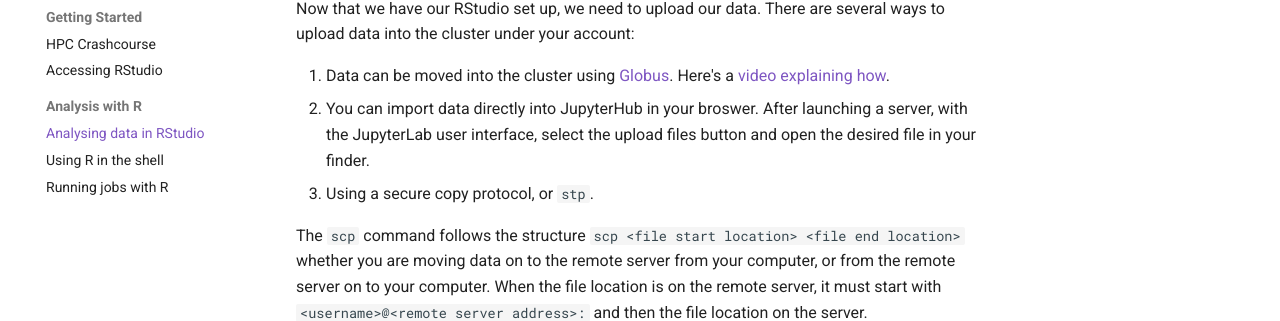
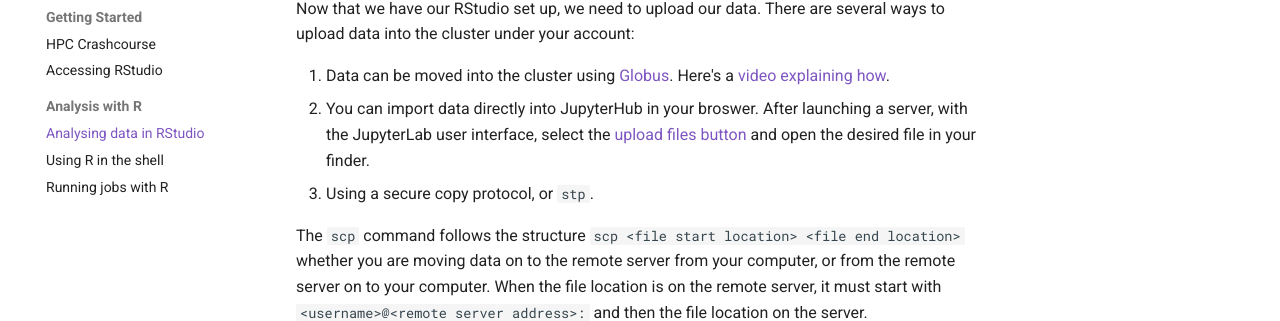
Before and after one commit to finnsdottir/hpc_r_2026, an MkDocs documentation site: the page built from docs/analysing_rstudio.md, in a window 1280 px wide and 900 px high. Shown: the part 184-505 px from the top of the window. Built offline with MkDocs 1.6.1 and Material for MkDocs 9.7.7, drawn with Linux system fonts in a browser that asks for light colours; part of the change alters nothing that is shown.

```diff
--- a/docs/analysing_rstudio.md
+++ b/docs/analysing_rstudio.md
@@ -3,7 +3,7 @@
 Now that we have our RStudio set up, we need to upload our data. There are several ways to upload data into the cluster under your account:
 
 1. Data can be moved into the cluster using [Globus](https://docs.alliancecan.ca/wiki/Globus/en). Here's a [video explaining how](https://www.youtube.com/watch?v=0JJaFV4PEhk).
-2. You can import data directly into JupyterHub in your broswer. After launching a server, with the JupyterLab user interface, select the upload files button and open the desired file in your finder.
+2. You can import data directly into JupyterHub in your broswer. After launching a server, with the JupyterLab user interface, select the [upload files button](./content/upload_file_jupyter.png) and open the desired file in your finder.
 3. Using a secure copy protocol, or `stp`.
 
 The `scp` command follows the structure `scp <file start location> <file end location>` whether you are moving data on to the remote server from your computer, or from the remote server on to your computer. When the file location is on the remote server, it must start with `<username>@<remote server address>:` and then the file location on the server.
```
Also changed, not shown: docs/content/upload_file_jupyter.png (added).
